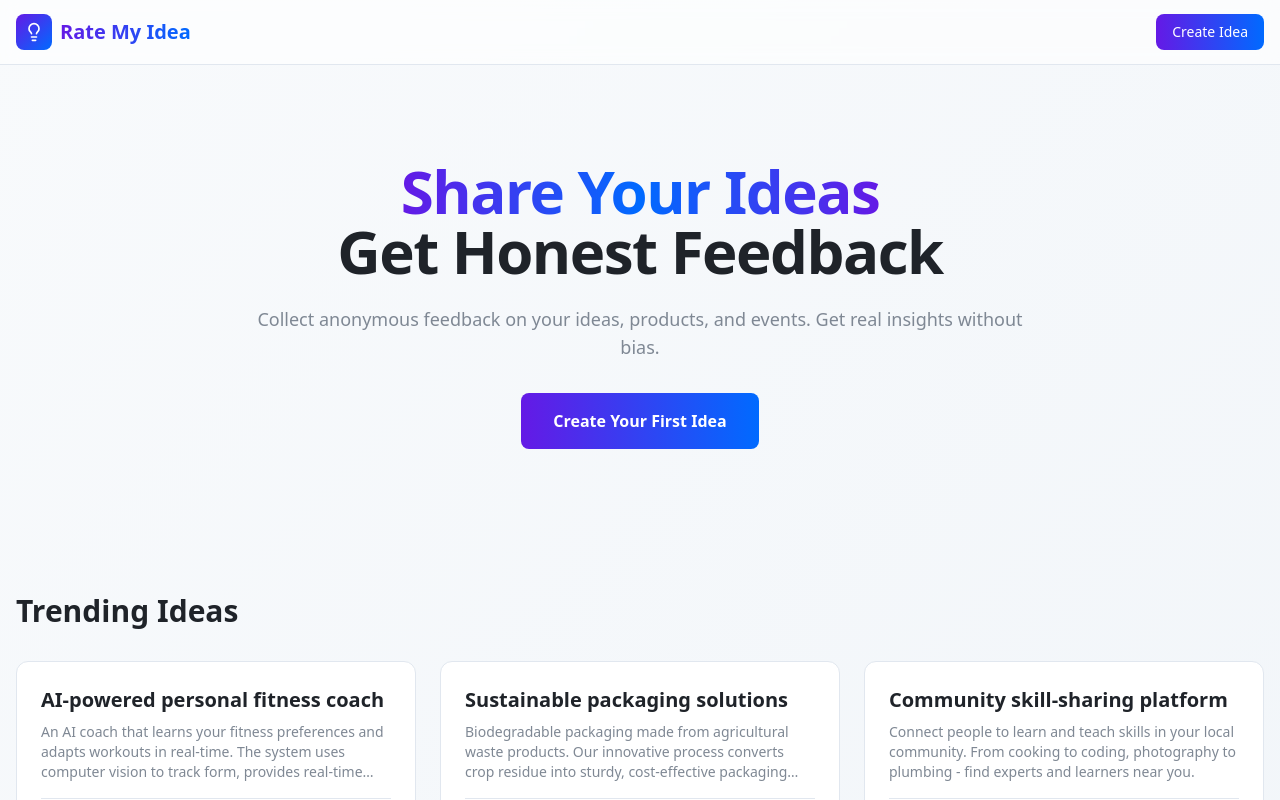
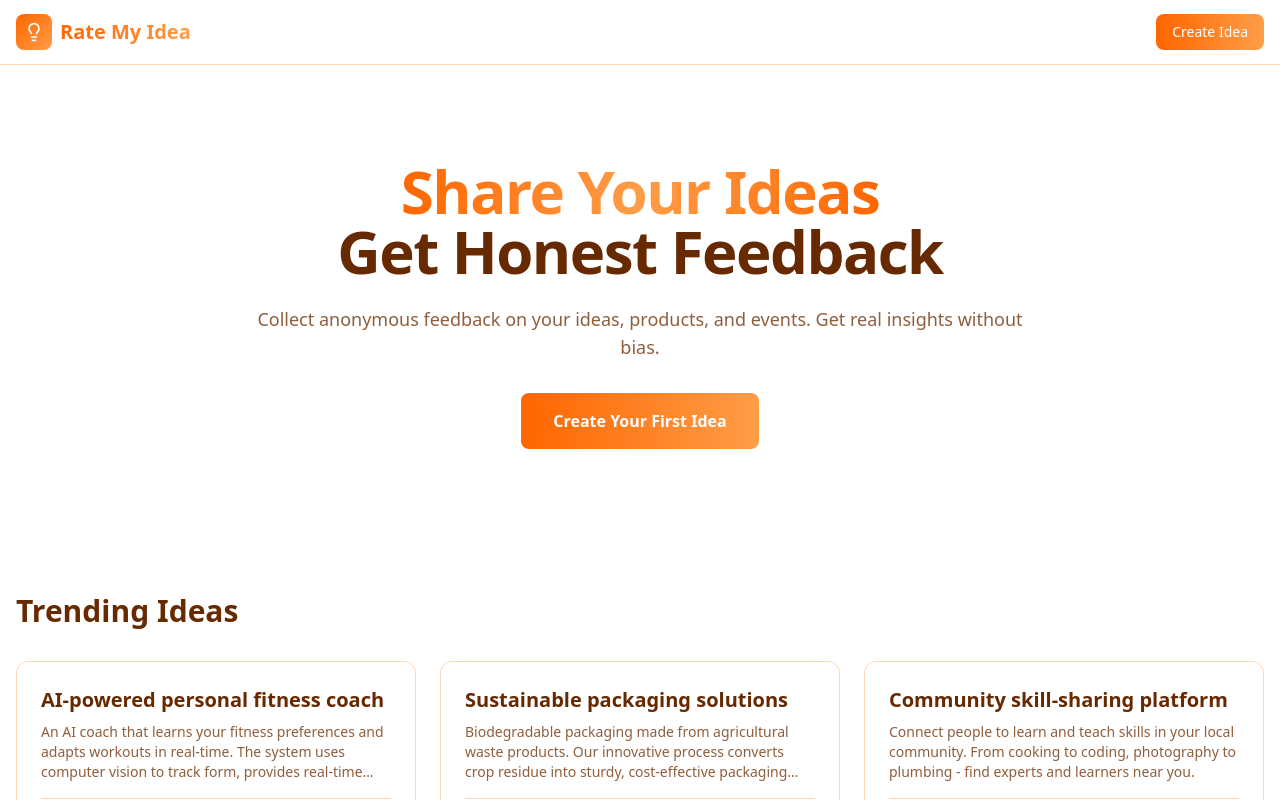
Before and after one commit to fsystemweb/rate-my-idea, a React (Vite) app: page / in a window 1280 px wide. Shown: the top 800 px of the page. Built offline with nearby package versions, Linux system fonts and the light colour scheme.

Commit message:
[fix][fe] color palette

```diff
--- a/client/global.css
+++ b/client/global.css
@@ -6,90 +6,98 @@
 @tailwind utilities;
 
 @layer base {
+
   /**
-   * Rate My Idea - Modern Design System
-   * Color scheme: Vibrant blue/purple primary with clean neutrals
-  */
+   * Rate My Idea - Warm Orange Design System
+   * Color Palette
+   * #ff6700, #ff9248, #ffb38a, #ffd7b5, #ffffff
+   */
   :root {
     --background: 0 0% 100%;
-    --foreground: 216 14% 14%;
+    --foreground: 24 100% 20%;
 
     --card: 0 0% 100%;
-    --card-foreground: 216 14% 14%;
+    --card-foreground: 24 100% 20%;
 
     --popover: 0 0% 100%;
-    --popover-foreground: 216 14% 14%;
+    --popover-foreground: 24 100% 20%;
 
-    --primary: 262 80% 50%;
+    --primary: 24 100% 50%;
+    /* #ff6700 */
     --primary-foreground: 0 0% 100%;
 
-    --secondary: 215 100% 50%;
+    --secondary: 28 100% 64%;
+    /* #ff9248 */
     --secondary-foreground: 0 0% 100%;
 
-    --muted: 214 32% 91%;
-    --muted-foreground: 216 9% 54%;
+    --muted: 28 100% 85%;
+    /* #ffd7b5 */
+    --muted-foreground: 24 40% 40%;
+    /* darker orange tone for text */
 
-    --accent: 262 80% 50%;
-    --accent-foreground: 0 0% 100%;
+    --accent: 24 100% 68%;
+    /* #ffb38a */
+    --accent-foreground: 24 100% 20%;
 
-    --destructive: 0 84.2% 60.2%;
+    --destructive: 0 84% 60%;
     --destructive-foreground: 0 0% 100%;
 
-    --border: 214 32% 91%;
-    --input: 214 32% 91%;
-    --ring: 262 80% 50%;
+    --border: 28 100% 85%;
+    --input: 28 100% 85%;
+    --ring: 24 100% 50%;
 
     --radius: 0.5rem;
 
-    --sidebar-background: 0 0% 98%;
-    --sidebar-foreground: 216 14% 14%;
-    --sidebar-primary: 262 80% 50%;
+    --sidebar-background: 28 100% 97%;
+    --sidebar-foreground: 24 100% 20%;
+    --sidebar-primary: 24 100% 50%;
     --sidebar-primary-foreground: 0 0% 100%;
-    --sidebar-accent: 215 100% 50%;
+    --sidebar-accent: 28 100% 64%;
     --sidebar-accent-foreground: 0 0% 100%;
-    --sidebar-border: 214 32% 91%;
-    --sidebar-ring: 262 80% 50%;
+    --sidebar-border: 28 100% 85%;
+    --sidebar-ring: 24 100% 50%;
   }
 
   .dark {
-    --background: 216 28% 8%;
+    --background: 24 30% 10%;
     --foreground: 0 0% 98%;
 
-    --card: 216 28% 12%;
+    --card: 24 30% 14%;
     --card-foreground: 0 0% 98%;
 
-    --popover: 216 28% 12%;
+    --popover: 24 30% 14%;
     --popover-foreground: 0 0% 98%;
 
-    --primary: 262 80% 60%;
-    --primary-foreground: 216 28% 8%;
+    --primary: 24 100% 50%;
+    --primary-foreground: 0 0% 100%;
 
-    --secondary: 215 100% 55%;
-    --secondary-foreground: 216 28% 8%;
+    --secondary: 28 100% 64%;
+    --secondary-foreground: 24 30% 10%;
 
-    --muted: 216 20% 30%;
-    --muted-foreground: 216 12% 70%;
+    --muted: 24 40% 30%;
+    --muted-foreground: 28 70% 75%;
 
-    --accent: 262 80% 60%;
-    --accent-foreground: 216 28% 8%;
+    --accent: 24 100% 68%;
+    --accent-foreground: 24 30% 10%;
 
-    --destructive: 0 84.2% 60.2%;
-    --destructive-foreground: 216 28% 8%;
+    --destructive: 0 84% 60%;
+    --destructive-foreground: 0 0% 100%;
 
-    --border: 216 20% 25%;
-    --input: 216 20% 25%;
-    --ring: 262 80% 60%;
+    --border: 24 40% 25%;
+    --input: 24 40% 25%;
+    --ring: 24 100% 50%;
 
-    --sidebar-background: 216 28% 10%;
+    --sidebar-background: 24 30% 12%;
     --sidebar-foreground: 0 0% 98%;
-    --sidebar-primary: 262 80% 60%;
-    --sidebar-primary-foreground: 216 28% 8%;
-    --sidebar-accent: 215 100% 55%;
-    --sidebar-accent-foreground: 216 28% 8%;
-    --sidebar-border: 216 20% 25%;
-    --sidebar-ring: 262 80% 60%;
+    --sidebar-primary: 24 100% 50%;
+    --sidebar-primary-foreground: 0 0% 100%;
+    --sidebar-accent: 28 100% 64%;
+    --sidebar-accent-foreground: 0 0% 100%;
+    --sidebar-border: 24 40% 25%;
+    --sidebar-ring: 24 100% 50%;
   }
 }
+
 
 @layer base {
   * {
--- a/client/pages/CreateIdea.tsx
+++ b/client/pages/CreateIdea.tsx
@@ -61,7 +61,7 @@ export default function CreateIdea() {
   };
 
   return (
-    <div className="min-h-screen bg-gradient-to-br from-slate-50 to-slate-100 dark:from-slate-950 dark:to-slate-900">
+    <div className="min-h-screen">
       <Header />
 
       <div className="container max-w-2xl mx-auto px-4 py-12">
--- a/client/pages/Dashboard.tsx
+++ b/client/pages/Dashboard.tsx
@@ -82,7 +82,7 @@ export default function Dashboard() {
 
   if (isLoading) {
     return (
-      <div className="min-h-screen bg-gradient-to-br from-slate-50 to-slate-100 dark:from-slate-950 dark:to-slate-900">
+      <div className="min-h-screen ">
         <Header />
         <div className="container max-w-7xl mx-auto px-4 py-12 flex items-center justify-center min-h-[600px]">
           <div className="flex gap-2">
@@ -97,7 +97,7 @@ export default function Dashboard() {
 
   if (error || !data) {
     return (
-      <div className="min-h-screen bg-gradient-to-br from-slate-50 to-slate-100 dark:from-slate-950 dark:to-slate-900">
+      <div className="min-h-screen ">
         <Header />
         <div className="container max-w-7xl mx-auto px-4 py-12">
           <div className="p-6 rounded-lg bg-destructive/10 border border-destructive/30 text-center">
@@ -156,7 +156,7 @@ export default function Dashboard() {
   const shareableLink = `${window.location.origin}/idea/${idea.id}`;
 
   return (
-    <div className="min-h-screen bg-gradient-to-br from-slate-50 to-slate-100 dark:from-slate-950 dark:to-slate-900">
+    <div className="min-h-screen ">
       <Header />
 
       <div className="container max-w-7xl mx-auto px-4 py-12">
--- a/client/pages/IdeaDetail.tsx
+++ b/client/pages/IdeaDetail.tsx
@@ -34,7 +34,7 @@ export default function IdeaDetail() {
 
   if (isLoading) {
     return (
-      <div className="min-h-screen bg-gradient-to-br from-slate-50 to-slate-100 dark:from-slate-950 dark:to-slate-900">
+      <div className="min-h-screen ">
         <Header />
         <div className="container max-w-4xl mx-auto px-4 py-12 flex items-center justify-center min-h-[600px]">
           <div className="flex gap-2">
@@ -49,7 +49,7 @@ export default function IdeaDetail() {
 
   if (error || !idea) {
     return (
-      <div className="min-h-screen bg-gradient-to-br from-slate-50 to-slate-100 dark:from-slate-950 dark:to-slate-900">
+      <div className="min-h-screen ">
         <Header />
         <div className="container max-w-4xl mx-auto px-4 py-12">
           <div className="p-6 rounded-lg bg-destructive/10 border border-destructive/30 text-center">
@@ -73,7 +73,7 @@ export default function IdeaDetail() {
   };
 
   return (
-    <div className="min-h-screen bg-gradient-to-br from-slate-50 to-slate-100 dark:from-slate-950 dark:to-slate-900">
+    <div className="min-h-screen ">
       <Header />
 
       <div className="container max-w-4xl mx-auto px-4 py-12">
--- a/client/pages/Index.tsx
+++ b/client/pages/Index.tsx
@@ -54,7 +54,7 @@ export default function Index() {
   }, [loadMore, hasMore, isLoading]);
 
   return (
-    <div className="min-h-screen bg-gradient-to-br from-slate-50 to-slate-100 dark:from-slate-950 dark:to-slate-900">
+    <div className="min-h-screen">
       <Header />
 
       {/* Hero Section */}
--- a/client/pages/ProvideFeedback.tsx
+++ b/client/pages/ProvideFeedback.tsx
@@ -77,7 +77,7 @@ export default function ProvideFeedback() {
 
   if (isLoading) {
     return (
-      <div className="min-h-screen bg-gradient-to-br from-slate-50 to-slate-100 dark:from-slate-950 dark:to-slate-900">
+      <div className="min-h-screen ">
         <Header />
         <div className="container max-w-2xl mx-auto px-4 py-12 flex items-center justify-center min-h-[600px]">
           <div className="flex gap-2">
@@ -92,7 +92,7 @@ export default function ProvideFeedback() {
 
   if (error && !idea) {
     return (
-      <div className="min-h-screen bg-gradient-to-br from-slate-50 to-slate-100 dark:from-slate-950 dark:to-slate-900">
+      <div className="min-h-screen ">
         <Header />
         <div className="container max-w-2xl mx-auto px-4 py-12">
           <div className="p-6 rounded-lg bg-destructive/10 border border-destructive/30 text-center">
@@ -110,7 +110,7 @@ export default function ProvideFeedback() {
   }
 
   return (
-    <div className="min-h-screen bg-gradient-to-br from-slate-50 to-slate-100 dark:from-slate-950 dark:to-slate-900">
+    <div className="min-h-screen ">
       <Header />
 
       <div className="container max-w-2xl mx-auto px-4 py-12">
```
